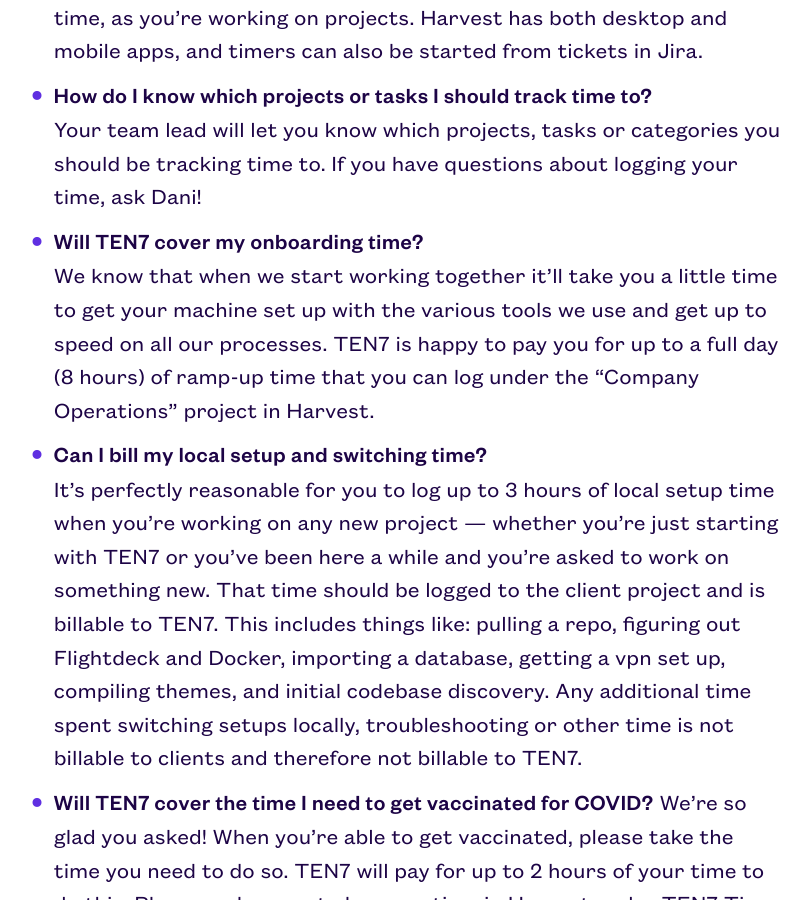
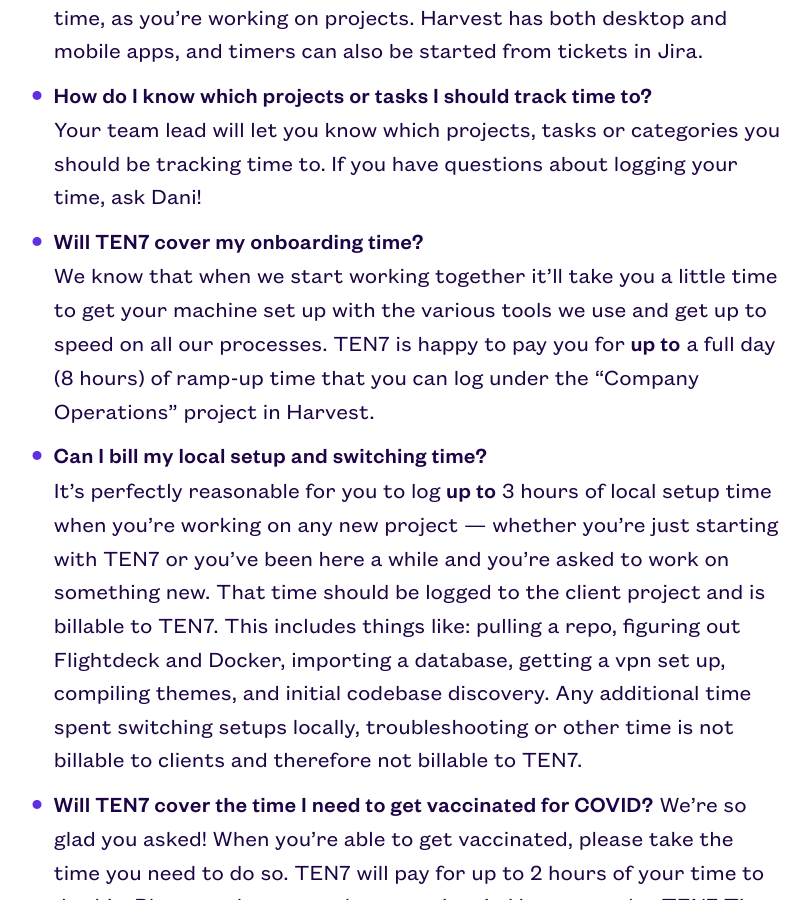
Before and after one commit to ten7/contractor.ten7.com, a Jekyll site: the page built from _pages/02_time.md, in a window 1280 px wide and 900 px high, scrolled down 387 px. Shown: the whole window, without its empty margins (243-1053 px from the left). Built offline with Jekyll 4.4.1, drawn with Linux system fonts in a browser that asks for light colours.

Commit message:
Update 02_time.md

```diff
--- a/_pages/02_time.md
+++ b/_pages/02_time.md
@@ -13,9 +13,9 @@ We use the Harvest app to track all time. Please track your time in real time, a
 - **How do I know which projects or tasks I should track time to?**
 Your team lead will let you know which projects, tasks or categories you should be tracking time to. If you have questions about logging your time, ask Dani!
 - **Will TEN7 cover my onboarding time?**
-We know that when we start working together it'll take you a little time to get your machine set up with the various tools we use and get up to speed on all our    processes. TEN7 is happy to pay you for up to a full day (8 hours) of ramp-up time that you can log under the "Company Operations" project in Harvest.
+We know that when we start working together it'll take you a little time to get your machine set up with the various tools we use and get up to speed on all our    processes. TEN7 is happy to pay you for **up to** a full day (8 hours) of ramp-up time that you can log under the "Company Operations" project in Harvest.
 - **Can I bill my local setup and switching time?**
-It's perfectly reasonable for you to log up to 3 hours of local setup time when you're working on any new project — whether you're just starting with TEN7 or you've been here a while and you're asked to work on something new. That time should be logged to the client project and is billable to TEN7. This includes things like: pulling a repo, figuring out Flightdeck and Docker, importing a database, getting a vpn set up, compiling themes, and initial codebase discovery. Any additional time spent switching setups locally, troubleshooting or other time is not billable to clients and therefore not billable to TEN7.
+It's perfectly reasonable for you to log **up to** 3 hours of local setup time when you're working on any new project — whether you're just starting with TEN7 or you've been here a while and you're asked to work on something new. That time should be logged to the client project and is billable to TEN7. This includes things like: pulling a repo, figuring out Flightdeck and Docker, importing a database, getting a vpn set up, compiling themes, and initial codebase discovery. Any additional time spent switching setups locally, troubleshooting or other time is not billable to clients and therefore not billable to TEN7.
 - **Will TEN7 cover the time I need to get vaccinated for COVID?**
 We're so glad you asked! When you're able to get vaccinated, please take the time you need to do so. TEN7 will pay for up to 2 hours of your time to do this. Please make sure to log your time in Harvest under TEN7 Time Off 2021 > Vaccinations. In addition, TEN7 will pay for your transportation costs to and from getting your vaccination: bus, Uber, train, or miles on a car. Please submit your transportation costs/mileage to: receipts@ten7.com, and we'll reimburse you $0.56/mile.
 - **How often do I submit my timesheet?**
```
